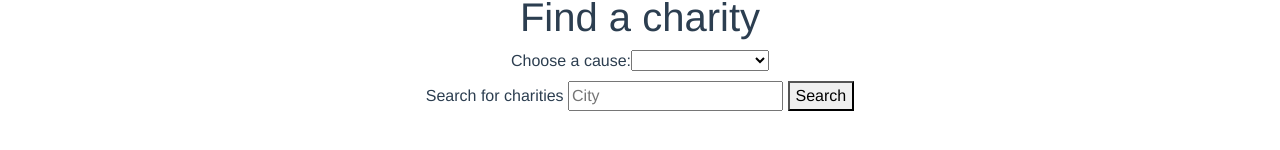
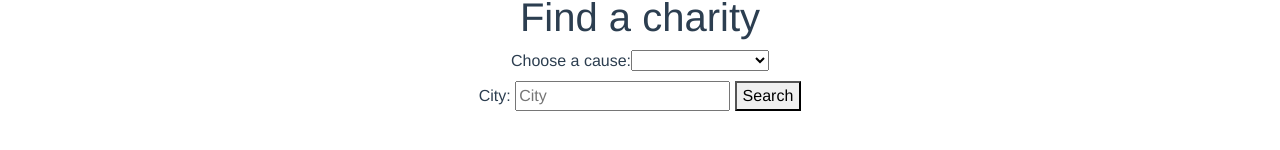
Before and after one commit to Cass0115/WATS4030-Capstone, a Vue app: page /#/ in a window 1280 px wide. Shown: the part 150-300 px from the top of the page. Built offline with nearby package versions, Linux system fonts and the light colour scheme.

Commit message:
added details page and router

```diff
--- a/src/components/CharityMaster.vue
+++ b/src/components/CharityMaster.vue
@@ -8,8 +8,9 @@
     <select v-model="cause">
       <option v-for="cause in causeList" v-bind:key="cause">{{ cause }} </option>
     </select>
-     <p>Search for charities <input v-model="citySearch" placeholder="City"> <button v-on:click="findCharities">Search</button></p>
+     <p>City: <input v-model="citySearch" placeholder="City"> <button v-on:click="findCharities">Search</button></p>
     </form>
+
 
 <!-- <spinner v-if="showSpinner"></spinner> -->
 
@@ -17,7 +18,10 @@
     <ul v-show="searchResults.length > 0" class="char-results" >
       <li v-for="(searchResult, index) in searchResults" :key="index" class="results-list"><p class="char-name">{{searchResult.charityName}} </p>
       <p class="char-city">{{searchResult.city}}, {{searchResult.state}} {{searchResult.zipCode}}</p>
-     <p><a v-bind:href="searchResult.donationUrl">Donate here!</a></p></li>
+      <p><a v-bind:href="searchResult.donationUrl">Donate here!</a></p>
+      <router-link to="/CharityDetail/Ein">More Information</router-link>
+      <router-view></router-view>
+      </li>
     </ul>
     </div>
   </div>
@@ -77,30 +81,41 @@ export default {
           this.searchResults = response.data.data
         })
         .catch(e => {
+          // console.log("error");
           // this.showSpinner = false;
           this.errors.push(e)
         })
       }
-    }
-    // methods: {
-    //   findDescription: function (){
-    //     axios.get('http://crossorigin.me/data.orghunter.com/v1/charitybasic', {
-    //       params:{
-    //         user_key: '733478d5a8680b6d4c57b26d07d4b3fc',
-    //         ein : '',
-    //         organzation: ''
+    },
+
+  //  Ein = new VueRouter ({
+  //   routes: [
+  //     {
+  //       path: '/CharityDetail/:ein',
+  //       name: 'charityDetail',
+  //       component: detail
   //       }
-    //     })
+  //   ]
+  // }),
+
+  //  app = new Vue({ router }).$mount('#app'),
+
+  //   mounted: {
+  //   ein (){
+  //     return(this$route.params.ein)
   //   }
   // }
   }
+
+
+
+
 
 </script>
 
 <!-- Add "scoped" attribute to limit CSS to this component only -->
 <style scoped>
-h1,
-h2 {
+h1{
   font-weight: normal;
 }
 div.list{
```
Also changed, not shown: 13 other files (tests, documents, lock files or other folders). Lines whose indentation alone changed are shown as unchanged.
